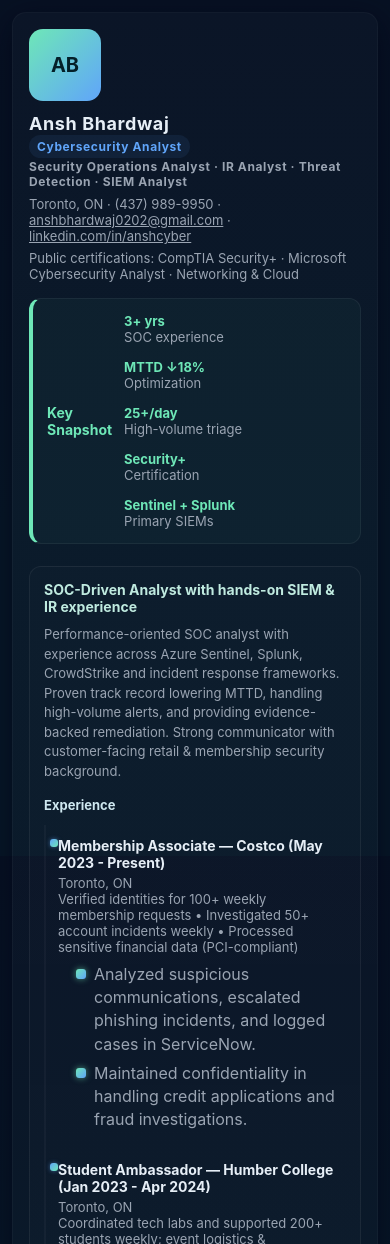
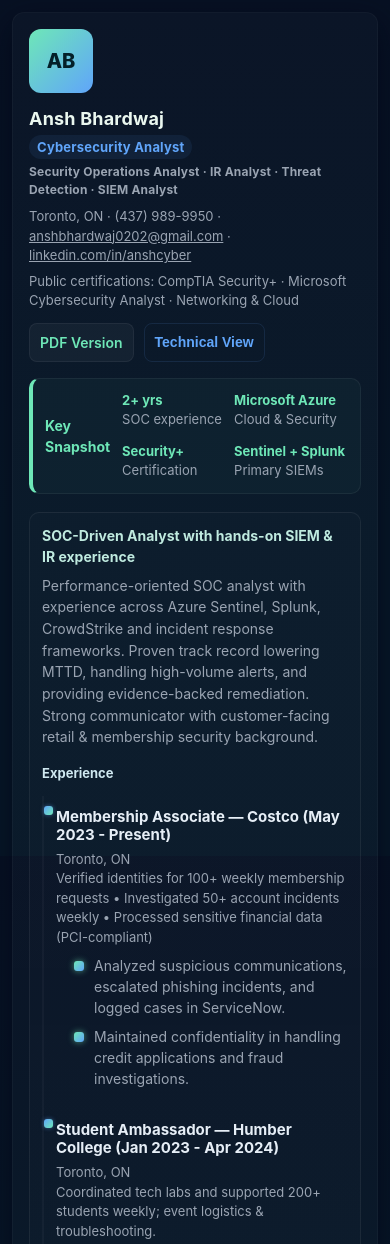
Before and after one commit to ansh-unsh/ans, a plain HTML site: page index.html in a window 390 px wide. Shown: the top 1244 px of the page. Drawn offline with Linux system fonts and the light colour scheme.

Commit message:
Update index.html

```diff
--- a/index.html
+++ b/index.html
@@ -8,90 +8,102 @@
   <style>
     :root{
       --bg:#0f1724; --card:#0b1220; --muted:#9aa4b2; --accent:#6ee7b7; --accent-2:#60a5fa; --glass: rgba(255,255,255,0.04);
-      --glass-2: rgba(255,255,255,0.02);
-      --glass-border: rgba(255,255,255,0.06);
-      font-family: Inter,ui-sans-serif,system-ui,-apple-system,'Segoe UI',Roboto,'Helvetica Neue',Arial;
+      --glass-2: rgba(255,255,255,0.02); --glass-border: rgba(255,255,255,0.06);
+      font-family: Inter, system-ui, -apple-system, 'Segoe UI', Roboto, 'Helvetica Neue', Arial, sans-serif;
     }
     *{box-sizing:border-box}
-    html,body{height:100%;margin:0;background:linear-gradient(180deg,#071123 0%, #071727 60%);color:#e6eef6}
-    .container{max-width:980px;margin:36px auto;padding:28px;border-radius:14px;background:linear-gradient(180deg, rgba(255,255,255,0.02), rgba(255,255,255,0.01));box-shadow:0 8px 30px rgba(2,6,23,0.7);border:1px solid rgba(255,255,255,0.03);}
-    header{display:flex;gap:20px;align-items:center}
-    .avatar{width:96px;height:96px;border-radius:14px;background:linear-gradient(135deg,var(--accent),var(--accent-2));display:flex;align-items:center;justify-content:center;font-weight:700;color:#042029;font-size:26px}
-    h1{margin:0;font-size:22px;letter-spacing:0.6px}
+    html,body{height:100%;margin:0;background:linear-gradient(180deg,#071123 0%, #071727 60%);color:#e6eef6;font-size:16px;line-height:1.5}
+
+    /* page container */
+    .container{max-width:920px;margin:28px auto;padding:26px;border-radius:12px;background:linear-gradient(180deg, rgba(255,255,255,0.02), rgba(255,255,255,0.01));box-shadow:0 10px 30px rgba(2,6,23,0.7);border:1px solid rgba(255,255,255,0.03)}
+
+    /* header */
+    header{display:flex;gap:18px;align-items:center}
+    .avatar{width:88px;height:88px;border-radius:12px;background:linear-gradient(135deg,var(--accent),var(--accent-2));display:flex;align-items:center;justify-content:center;font-weight:800;color:#042029;font-size:28px;flex:0 0 auto}
+    h1{margin:0;font-size:20px;letter-spacing:0.2px;color:#eaf7ef}
+    h1 .tag{font-size:13px}
     .sub{color:var(--muted);font-size:13px;margin-top:6px}
-    .actions{margin-left:auto;display:flex;gap:10px}
-    .btn{background:var(--glass);border:1px solid var(--glass-border);color:var(--accent);padding:8px 12px;border-radius:8px;font-weight:600;cursor:pointer}
-    .btn.alt{background:transparent;color:var(--accent-2);border:1px solid rgba(96,165,250,0.14)}
 
-    main{display:grid;grid-template-columns:1fr 360px;gap:22px;margin-top:22px}
-    .panel{background:linear-gradient(180deg, rgba(255,255,255,0.01), rgba(255,255,255,0.02));padding:18px;border-radius:12px;border:1px solid var(--glass-border)}
+    /* actions moved under snapshot; keep space reserved */
+    .actions{display:flex;gap:10px}
+    .btn{background:var(--glass);border:1px solid var(--glass-border);color:var(--accent);padding:8px 12px;border-radius:8px;font-weight:600;cursor:pointer;text-decoration:none;display:inline-flex;align-items:center;gap:8px}
+    .btn.alt{background:transparent;color:var(--accent-2);border:1px solid rgba(96,165,250,0.12)}
 
-    /* left content */
-    .hero-title{display:flex;align-items:center;gap:10px}
-    .headline{font-size:16px;color:#bfeadf;font-weight:700}
-    .summary{color:var(--muted);margin-top:10px;line-height:1.5}
+    /* main layout */
+    main{display:grid;grid-template-columns:1fr 350px;gap:22px;margin-top:18px}
+    .panel{background:linear-gradient(180deg, rgba(255,255,255,0.01), rgba(255,255,255,0.02));padding:16px;border-radius:10px;border:1px solid var(--glass-border)}
 
+    /* typography */
+    .headline{font-size:15px;color:#bfeadf;font-weight:700}
+    .summary{color:var(--muted);margin-top:8px;line-height:1.55;font-size:15px}
     .section{margin-top:16px}
     .section h3{margin:0;font-size:13px;color:#cfe8f0}
 
-    .skills-grid{display:flex;flex-wrap:wrap;gap:10px;margin-top:10px}
-    .skill-pill{background:var(--glass-2);padding:8px 10px;border-radius:8px;font-size:13px;color:var(--muted);border:1px solid rgba(255,255,255,0.02)}
+    /* skills */
+    .skills-grid{display:flex;flex-wrap:wrap;gap:8px;margin-top:10px}
+    .skill-pill{background:var(--glass-2);padding:7px 10px;border-radius:8px;font-size:13px;color:var(--muted);border:1px solid rgba(255,255,255,0.02)}
 
-    .timeline{margin-top:12px;border-left:2px solid rgba(255,255,255,0.03);padding-left:16px}
+    /* experience timeline */
+    .timeline{margin-top:12px;border-left:2px solid rgba(255,255,255,0.03);padding-left:18px}
     .job{position:relative;padding:12px 0}
-    .job::before{content:"";position:absolute;left:-10px;top:16px;width:10px;height:10px;border-radius:3px;background:linear-gradient(135deg,var(--accent-2),var(--accent));box-shadow:0 0 4px rgba(96,165,250,0.5);}
-    .job-title{display:flex;justify-content:space-between;align-items:center}
-    .job-title strong{font-size:14px}
+    .job::before{content:"";position:absolute;left:-14px;top:8px;width:10px;height:10px;border-radius:3px;background:linear-gradient(135deg,var(--accent-2),var(--accent));box-shadow:0 0 4px rgba(96,165,250,0.5)}
+    .job-title{display:flex;justify-content:space-between;align-items:flex-start;gap:12px}
+    .job-title strong{font-size:15px;line-height:1.2}
     .muted{color:var(--muted);font-size:13px}
-    ul.bullets{margin:8px 0 0 18px;padding:0;color:var(--muted);line-height:1.45;list-style:none}
-ul.bullets li{position:relative;padding-left:18px;margin-bottom:6px}
+
+    /* custom bullets */
+    ul.bullets{margin:8px 0 0 18px;padding:0;color:var(--muted);line-height:1.5;list-style:none}
+    ul.bullets li{position:relative;padding-left:20px;margin-bottom:8px;font-size:14px}
     ul.bullets li::before{content:"";position:absolute;left:0;top:6px;width:10px;height:10px;border-radius:3px;background:linear-gradient(135deg,var(--accent),var(--accent-2));box-shadow:0 0 6px rgba(110,231,183,0.6)}
 
     /* right column */
     .metrics{display:flex;gap:10px;flex-wrap:wrap}
-    .metric{flex:1 1 100px;background:linear-gradient(180deg, rgba(255,255,255,0.01), rgba(255,255,255,0.02));padding:10px;border-radius:10px;text-align:center;border:1px solid rgba(255,255,255,0.02)}
-    .metric .num{font-size:20px;color:var(--accent);font-weight:700}
+    .metric{flex:1 1 110px;background:linear-gradient(180deg, rgba(255,255,255,0.01), rgba(255,255,255,0.02));padding:12px;border-radius:10px;text-align:center;border:1px solid rgba(255,255,255,0.02)}
+    .metric .num{font-size:18px;color:var(--accent);font-weight:800}
     .tech-list{display:grid;grid-template-columns:repeat(2,1fr);gap:8px;margin-top:10px}
-    .skillbar{background:rgba(255,255,255,0.03);height:9px;border-radius:8px;overflow:hidden}
-    .skillbar > i{display:block;height:100%;background:linear-gradient(90deg,var(--accent),var(--accent-2));width:0%;transition:width 1s ease}
 
-    .cta{margin-top:14px;display:flex;gap:8px}
+    .skillbar{background:rgba(255,255,255,0.03);height:10px;border-radius:8px;overflow:hidden}
+    .skillbar > i{display:block;height:100%;background:linear-gradient(90deg,var(--accent),var(--accent-2));width:0%;transition:width 900ms cubic-bezier(.2,.8,.2,1)}
 
-    footer{margin-top:18px;color:var(--muted);font-size:13px;text-align:center}
+    .cta{margin-top:12px;display:flex;gap:8px}
+
+    /* snapshot strip */
+    .snapshot{margin-top:16px;display:flex;justify-content:space-between;padding:12px 16px;border-left:4px solid var(--accent);background:rgba(110,231,183,0.04);align-items:center;gap:12px}
+    .snapshot .label{font-weight:700;color:var(--accent);font-size:14px}
+    .snapshot .items{display:flex;gap:12px;align-items:center;flex-wrap:wrap;color:var(--muted);font-size:13px}
+    .snapshot .item{display:flex;flex-direction:column;min-width:110px}
+    .snapshot .item strong{color:var(--accent);font-size:13px}
+
+    /* helpers */
+    .tag{background:rgba(96,165,250,0.08);color:var(--accent-2);padding:4px 8px;border-radius:999px;font-weight:700;font-size:12px}
+    .copy{background:transparent;border:1px dashed rgba(255,255,255,0.04);color:var(--muted);padding:6px 8px;border-radius:8px;cursor:pointer}
 
     /* responsive */
-    /* snapshot strip */
-    .snapshot{margin-top:16px;display:flex;justify-content:space-between;padding:14px 18px;border-left:4px solid var(--accent);background:rgba(110,231,183,0.04);align-items:center;gap:12px}
-    .snapshot .label{font-weight:700;color:var(--accent);font-size:14px}
-    .snapshot .items{display:flex;gap:14px;align-items:center;flex-wrap:wrap;color:var(--muted);font-size:13px}
-    .snapshot .item{display:flex;flex-direction:column;min-width:120px}
-    .snapshot .item strong{color:var(--accent);font-size:13px}
+    @media (max-width:920px){main{grid-template-columns:1fr} .actions{display:flex;margin-top:8px;gap:8px;flex-wrap:wrap}}
 
-    @media (max-width:920px){main{grid-template-columns:1fr} .actions{display:none}}
-
-/* mobile optimization */
     @media (max-width:600px){
       .container{padding:16px;margin:12px}
       header{flex-direction:column;align-items:flex-start;gap:12px}
       h1{font-size:18px}
-  .avatar{width:72px;height:72px;font-size:20px}
-  .panel{padding:14px}
+      .avatar{width:64px;height:64px;font-size:20px}
+      main{grid-template-columns:1fr}
+      .panel{padding:12px}
       .headline{font-size:14px}
-  .summary{font-size:13px}
-  .job-title{flex-direction:column;align-items:flex-start;gap:4px}
+      .summary{font-size:14px}
+      .job-title{flex-direction:column;align-items:flex-start;gap:6px}
       .timeline{padding-left:12px}
-  .job::before{left:-8px;top:14px;width:8px;height:8px}
+      .job::before{left:-12px;top:10px;width:9px;height:9px}
       .skills-grid{gap:6px}
       .skill-pill{padding:6px 8px;font-size:12px}
-  .metrics{gap:6px}
-  .metric{flex:1 1 100%;padding:8px}
-  .panel[style*="15-Second"]{flex-direction:column!important;gap:10px}
-  .panel[style*="15-Second"] div:last-child{flex-wrap:wrap;gap:10px}
+      .metrics{gap:8px}
+      .metric{flex:1 1 100%;padding:10px}
+      .snapshot .item{min-width:100px}
+      .actions{width:100%;justify-content:flex-start}
+      .actions .btn{font-size:14px;padding:8px 10px}
     }
 
-    /* small helpers */
-    .tag{background:rgba(96,165,250,0.08);color:var(--accent-2);padding:4px 8px;border-radius:999px;font-weight:700;font-size:12px}
-    .switch{display:inline-flex;gap:8px;align-items:center}
+    /* print rules kept minimal and clean */
+    @media print{body{background:white;color:#000} .container{box-shadow:none;border:0;background:transparent} .avatar{background:#000;color:#fff} .btn, .actions, #viewToggle{display:none}}
   </style>
 </head>
 <body>
@@ -103,19 +115,23 @@ ul.bullets li::before{content:"";position:absolute;left:0;top:6px;width:10px;hei
         <div class="sub">Toronto, ON · (437) 989-9950 · <a href="mailto:anshbhardwaj0202@gmail.com" style="color:inherit;text-decoration:underline">anshbhardwaj0202@gmail.com</a> · <a href="https://linkedin.com/in/anshcyber" target="_blank" style="color:inherit;text-decoration:underline">linkedin.com/in/anshcyber</a></div>
         <div class="sub">Public certifications: CompTIA Security+ · Microsoft Cybersecurity Analyst · Networking & Cloud</div>
       </div>
-      <div class="actions">
-        <a class="btn" style="text-decoration:none" href="https://drive.google.com/file/d/1aldkmaseNfRUl_RSQUwxEmVC3qHg1_K4/view?usp=sharing" target="_blank">Print / Save PDF</a>
-        <button class="btn alt" id="viewToggle">Technical View</button>
-      </div>
+
     </header>
 
     <!-- 15-Second HR Scan Strip -->
+
+    <!-- Moved Actions for Cleaner Layout -->
+    <div class="actions" style="margin-top:12px; display:flex; gap:10px; flex-wrap:wrap; justify-content:flex-start;">
+      <a class="btn" style="text-decoration:none" href="https://drive.google.com/file/d/1aldkmaseNfRUl_RSQUwxEmVC3qHg1_K4/view?usp=sharing" target="_blank">PDF Version</a>
+      <button class="btn alt" id="viewToggle">Technical View</button>
+    </div>
+
     <div class="snapshot panel" aria-label="Key snapshot for quick review">
       <div class="label">Key Snapshot</div>
       <div class="items">
-        <div class="item"><strong>3+ yrs</strong><span>SOC experience</span></div>
-        <div class="item"><strong>MTTD ↓18%</strong><span>Optimization</span></div>
-        <div class="item"><strong>25+/day</strong><span>High-volume triage</span></div>
+        <div class="item"><strong>2+ yrs</strong><span>SOC experience</span></div>
+
+        <div class="item"><strong>Microsoft Azure</strong><span>Cloud & Security</span></div>
         <div class="item"><strong>Security+</strong><span>Certification</span></div>
         <div class="item"><strong>Sentinel + Splunk</strong><span>Primary SIEMs</span></div>
       </div>
```
Lines whose indentation alone changed are shown as unchanged.
